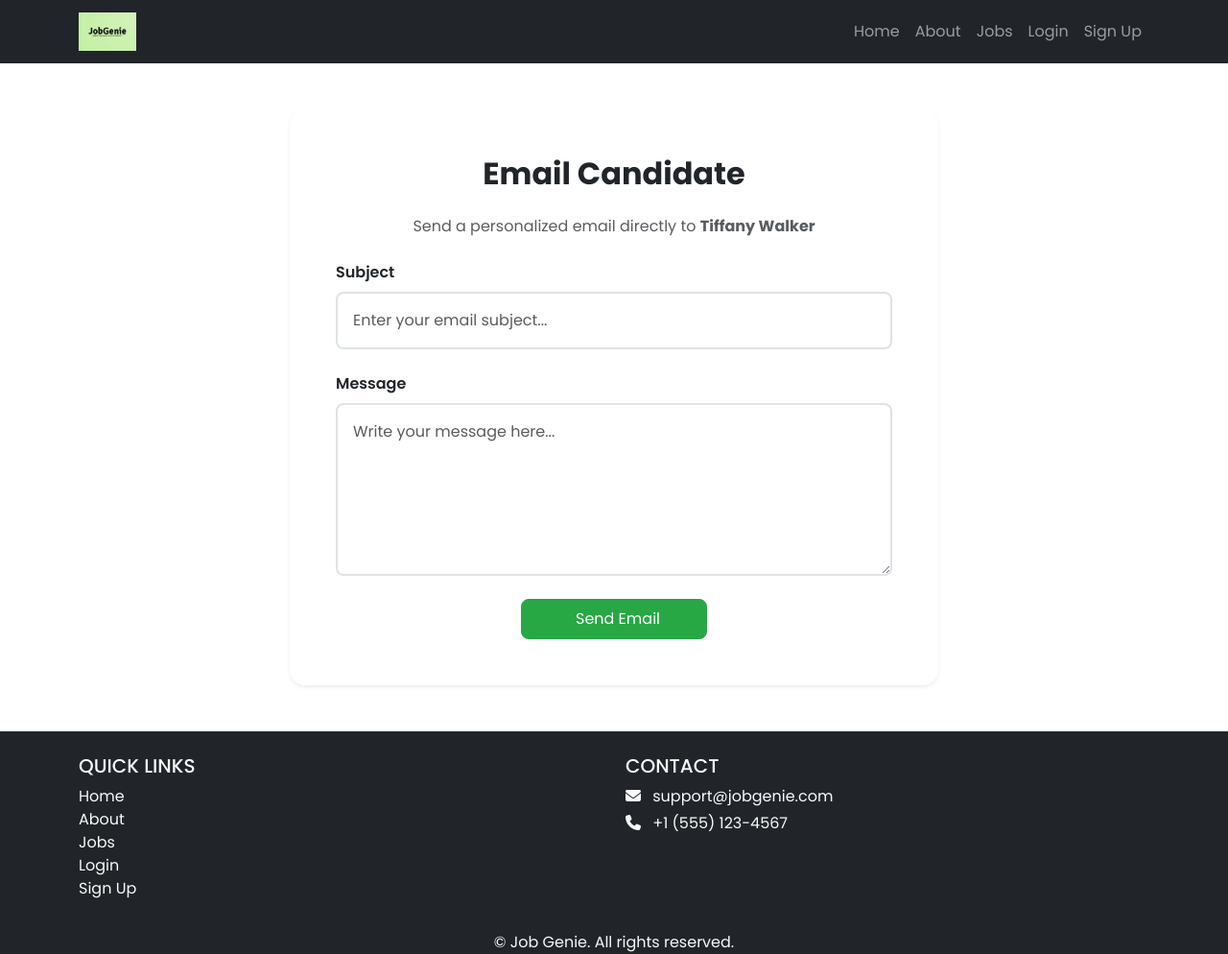
After one commit to meeraranjan/jobgenie, a Django app: page /recruiters/email/11/ in a window 1280 px wide. The commit adds this page. Shown: the whole page at 96% size. Run offline with Django 5.2, Linux system fonts and the light colour scheme; data comes from the database, SQL or seed files in the repository; both versions use the stored data as it was after the commit; some libraries are stand-ins or nearby versions.

Commit message:
Add recruiter email feature and candidate name display improvements

```diff
--- a/jobgenie/templates/base.html
+++ b/jobgenie/templates/base.html
@@ -92,10 +92,13 @@
 
     <!-- Application Note -->
     {% if messages %}
-    <div class="container mt-3">
+    <div class="container mt-4">
         {% for message in messages %}
-        <div class="alert alert-{{ message.tags }}">
+        <div class="alert alert-{{ message.tags }} alert-dismissible fade show shadow-sm rounded-3"
+            role="alert"
+            style="font-weight:500; border:none;">
             {{ message }}
+            <button type="button" class="btn-close" data-bs-dismiss="alert" aria-label="Close"></button>
         </div>
         {% endfor %}
     </div>
--- a/profiles/forms.py
+++ b/profiles/forms.py
@@ -5,7 +5,7 @@ class JobSeekerProfileForm(forms.ModelForm):
     class Meta:
         model = JobSeekerProfile
         fields = ['first_name', 'last_name','headline', 'skills', 'education', 'work_experience', 'links', 'is_public',
-                   "address", "city", "state", "postal_code", "country",]
+                   "address", "city", "state", "postal_code", "country", 'email']
         widgets = {
             'first_name': forms.TextInput(attrs={'class': 'form-control'}),
             'last_name': forms.TextInput(attrs={'class': 'form-control'}),
--- a/profiles/models.py
+++ b/profiles/models.py
@@ -23,6 +23,7 @@ class JobSeekerProfile(models.Model):
     education = models.TextField()
     work_experience = models.TextField()
     links = models.TextField(blank=True)
+    email = models.EmailField(blank=True, null=True, help_text="Contact email for recruiters")
     is_public = models.BooleanField(default=True)  # privacy
 
     address = models.CharField(max_length=255, blank=True)
--- a/profiles/templates/profiles/edit_profile.html
+++ b/profiles/templates/profiles/edit_profile.html
@@ -68,6 +68,12 @@
                 {{ form.country }}
             </div>
 
+            <div class="form-group mb-3">
+                <label for="email">Contact Email</label>
+                <input type="email" id="email" name="email" class="form-control"
+                        value="{{ form.email.value|default_if_none:'' }}">
+            </div>
+
             <button type="submit" class="btn btn-success mt-3">Save Changes</button>
             <a href="{% url 'profiles:view_profile' %}" class="btn btn-secondary mt-3 ms-2">Cancel</a>
         </form>
--- a/profiles/templates/profiles/view_profile.html
+++ b/profiles/templates/profiles/view_profile.html
@@ -24,6 +24,7 @@
                 {{ profile.state }},
                 {{ profile.postal_code }},
                 {{ profile.country }}
+            <p><strong>Email:</strong> {{ profile.email|linebreaksbr }}</p>
             </p>
 
             <a href="{% url 'profiles:edit_profile' %}" class="btn btn-primary mt-3">Edit Profile</a>
--- /dev/null
+++ b/recruiters/templates/recruiters/send_email.html
@@ -0,0 +1,51 @@
+{% extends 'base.html' %}
+{% block content %}
+<div class="container my-5" style="max-width: 700px;">
+  <div class="card shadow-sm border-0 rounded-4">
+    <div class="card-body p-5">
+
+    <h2 class="fw-bold mb-4 text-center">Email Candidate</h2>
+    <p class="text-muted text-center mb-4">
+    Send a personalized email directly to <strong>{{ display_name_clean }}</strong>
+    </p>
+
+      <form method="post">
+        {% csrf_token %}
+
+        <div class="form-group mb-4">
+          <label for="subject" class="fw-semibold mb-2">Subject</label>
+          <input type="text" id="subject" name="subject"
+                 class="form-control border-2 rounded-3 p-3"
+                 placeholder="Enter your email subject..." required>
+        </div>
+
+        <div class="form-group mb-4">
+          <label for="message" class="fw-semibold mb-2">Message</label>
+          <textarea id="message" name="message"
+                    class="form-control border-2 rounded-3 p-3"
+                    rows="6"
+                    placeholder="Write your message here..." required></textarea>
+        </div>
+
+        <div class="d-flex justify-content-center">
+          <button type="submit"
+                  class="btn btn-primary px-5 py-2 rounded-3"
+                  style="background-color: #28a745; border-color: #28a745;">
+            <i class="bi bi-envelope-fill me-2"></i>Send Email
+          </button>
+        </div>
+      </form>
+    </div>
+  </div>
+</div>
+
+<style>
+  .form-control:focus {
+    border-color: #94ec88;
+    box-shadow: 0 0 0 0.25rem rgba(85, 124, 255, 0.25);
+  }
+  .btn-primary:hover {
+    background-color: #94ec88 !important;
+  }
+</style>
+{% endblock %}
--- a/recruiters/urls.py
+++ b/recruiters/urls.py
@@ -1,4 +1,5 @@
 from django.urls import path
+from . import views
 from .views import (
     RecruiterSignupView, RecruiterDashboardView, BecomeRecruiterView,
     update_status, RecruiterApplicationDetailView, CandidateSearchView
@@ -12,5 +13,6 @@ urlpatterns = [
     path("candidates/", CandidateSearchView.as_view(), name="candidate_search"),
     path("become/", BecomeRecruiterView.as_view(), name="become_recruiter"),
     path("update_status/<int:app_id>/<str:new_status>/", update_status, name="update_status"),
+    path('email/<int:application_id>/', views.send_candidate_email, name='send_candidate_email'),
     path("application/<int:pk>/", RecruiterApplicationDetailView.as_view(), name="application_detail"),
 ]
--- a/recruiters/views.py
+++ b/recruiters/views.py
@@ -1,4 +1,5 @@
-from django.shortcuts import redirect, get_object_or_404
+from django.shortcuts import redirect, get_object_or_404, render
+from django.conf import settings
 from django.contrib.auth.mixins import LoginRequiredMixin
 from django.views import View
 from django.views.generic import CreateView, TemplateView, DetailView, ListView
@@ -15,6 +16,8 @@ from .models import Recruiter
 from .forms import RecruiterForm, CandidateSearchForm
 from jobs.models import Job, Application
 from profiles.models import JobSeekerProfile
+from django.contrib import messages
+from django.core.mail import send_mail
 try:
     from profiles.models import Project
 except Exception:
@@ -108,6 +111,20 @@ class RecruiterApplicationDetailView(LoginRequiredMixin, DetailView):
         candidate = application.candidate
 
         profile = JobSeekerProfile.objects.filter(user=candidate).first()
+
+        if profile and (profile.first_name or profile.last_name):
+            name = f"{profile.first_name or ''} {profile.last_name or ''}".strip()
+        elif candidate.get_full_name():
+            name = candidate.get_full_name()
+        else:
+            name = candidate.username
+
+        if name != candidate.username:
+            display_name_with_username = f"{name} ({candidate.username})"
+        else:
+            display_name_with_username = candidate.username
+
+        context["display_name_with_username"] = display_name_with_username
 
         if profile and profile.is_public:
             context["profile"] = {
@@ -218,3 +235,55 @@ class CandidateSearchView(ListView):
         ctx = super().get_context_data(**kwargs)
         ctx["form"] = CandidateSearchForm(self.request.GET or None)
         return ctx
+
+def send_candidate_email(request, application_id):
+    application = get_object_or_404(Application, id=application_id)
+    candidate = application.candidate
+    profile = JobSeekerProfile.objects.filter(user=candidate).first()
+
+    # --- Display name for EMAIL PAGE ONLY ---
+    if profile and (profile.first_name or profile.last_name):
+        display_name_clean = f"{profile.first_name or ''} {profile.last_name or ''}".strip()
+    elif candidate.get_full_name():
+        display_name_clean = candidate.get_full_name()
+    else:
+        display_name_clean = candidate.username
+
+    # --- Email selection logic ---
+    recipient_email = None
+    if profile and profile.email:
+        recipient_email = profile.email.strip()
+    elif candidate.email:
+        recipient_email = candidate.email.strip()
+
+    # --- Handle missing email ---
+    if not recipient_email:
+        messages.error(
+            request,
+            f"{display_name_clean} has not provided an email address. "
+            "Try sending a message through the platform instead."
+        )
+        return redirect('recruiters:application_detail', pk=application.id)
+
+    # --- Send email on POST ---
+    if request.method == 'POST':
+        subject = request.POST.get('subject')
+        message = request.POST.get('message')
+
+        send_mail(
+            subject,
+            message,
+            settings.DEFAULT_FROM_EMAIL,
+            [recipient_email],
+            fail_silently=False,
+        )
+
+        messages.success(request, f"Email sent to {display_name_clean} successfully!")
+        return redirect('recruiters:application_detail', pk=application.id)
+
+    # --- Render email form ---
+    return render(request, 'recruiters/send_email.html', {
+        'candidate': candidate,
+        'application': application,
+        'display_name_clean': display_name_clean,  # ✅ name only
+    })
```
Also changed, not shown: profiles/templates/profiles/create_profile.html (+8 -0 lines), recruiters/templates/recruiters/application_detail.html (+11 -1 lines), db.sqlite3, profiles/migrations/0008_jobseekerprofile_email.py (added).
